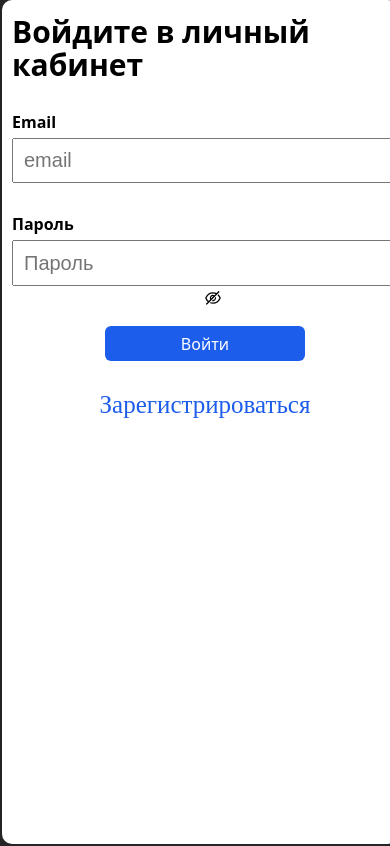
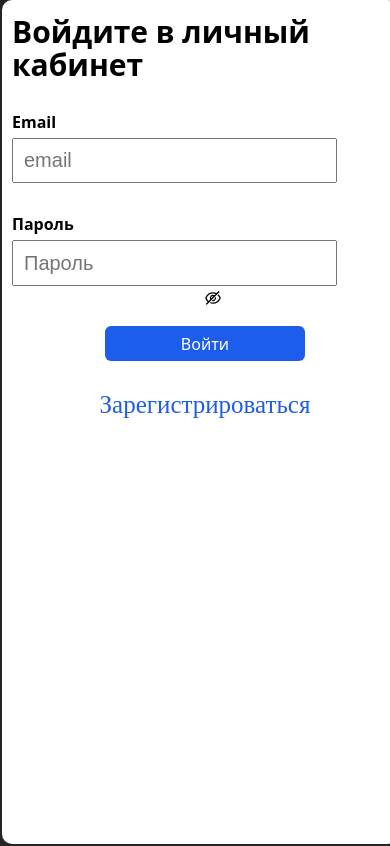
Before and after one commit to Ayvpavel/ToDo, a React (Vite) app: page / in a window 390 px wide. Built offline with nearby package versions, Linux system fonts and the light colour scheme.

Commit message:
test commit for server7

```diff
--- a/src/App.css
+++ b/src/App.css
@@ -586,7 +586,6 @@ label {
   text-align: left;
   width: 60px;
   color: #1d5deb;
-
 }
 
 @media (max-width: 480px) {
@@ -609,7 +608,7 @@ label {
 
   .inputPassword,
   .inputLogin {
-    width: 95%;
+    width: 80%;
   }
   .homePage-div {
     width: 100%;
@@ -622,7 +621,7 @@ label {
   .oldPass,
   .newPass,
   .inputPassword {
-    width: 95%;
+    width: 80%;
   }
   .formEditPass {
     width: 100%;
--- a/src/pages/ProfilePage/ProfilePage.tsx
+++ b/src/pages/ProfilePage/ProfilePage.tsx
@@ -41,7 +41,7 @@ function ProfilePage() {
   };
   return (
     <>
-      <div className="profil ">
+      <div className="profil">
         <h1 className="profileH1">Profile</h1>
         <div className="userInfo">
           {profile && <p className="user email">Email_{profile.email}</p>}
```
